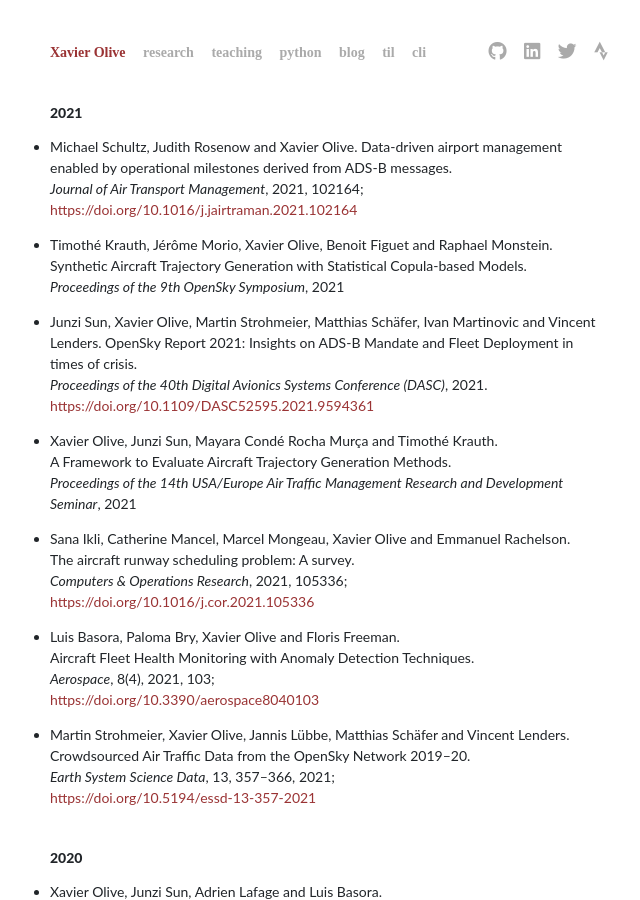
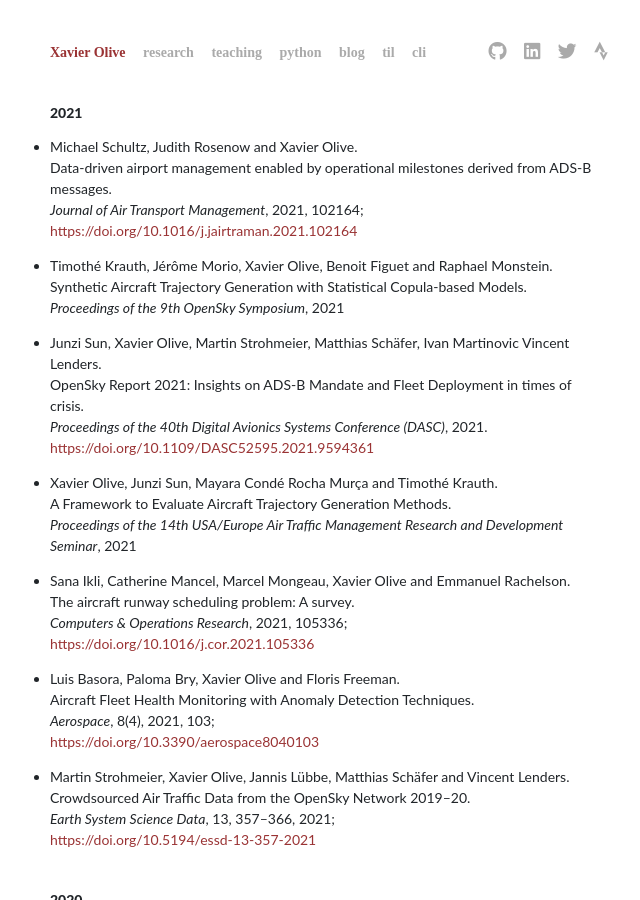
Before and after one commit to xoolive/xoolive.github.io, a Jekyll site: the page built from _pages/publications.md, in a window 1280 px wide and 900 px high. Shown: the whole window, without its empty margins (311-951 px from the left). Built offline with Jekyll 4.4.1, drawn with Linux system fonts in a browser that asks for light colours; nearby versions of some CDN libraries; some web fonts are replaced; a script that is not in the unit is left out.

Commit message:
minor adjustments

```diff
--- a/_pages/publications.md
+++ b/_pages/publications.md
@@ -15,7 +15,7 @@
   Synthetic Aircraft Trajectory Generation with Statistical Copula-based Models.
   _Proceedings of the 9th OpenSky Symposium_, 2021
 
-- Junzi Sun, Xavier Olive, Martin Strohmeier, Matthias Schäfer, Ivan Martinovic and Vincent Lenders.
+- Junzi Sun, Xavier Olive, Martin Strohmeier, Matthias Schäfer, Ivan Martinovic Vincent Lenders.
   OpenSky Report 2021: Insights on ADS-B Mandate and Fleet Deployment in times of crisis.
   _Proceedings of the 40th Digital Avionics Systems Conference (DASC)_, 2021.
   [https://doi.org/10.1109/DASC52595.2021.9594361](https://doi.org/10.1109/DASC52595.2021.9594361)
```
